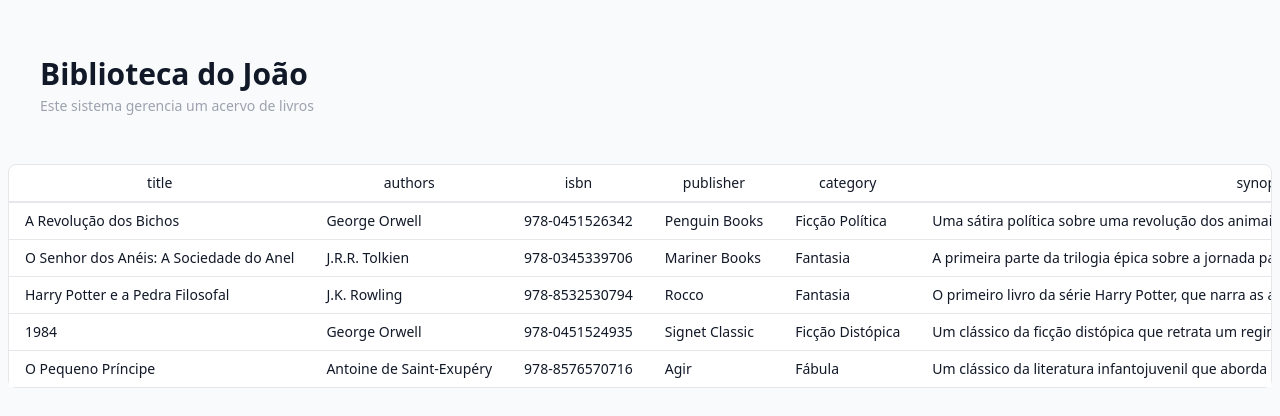
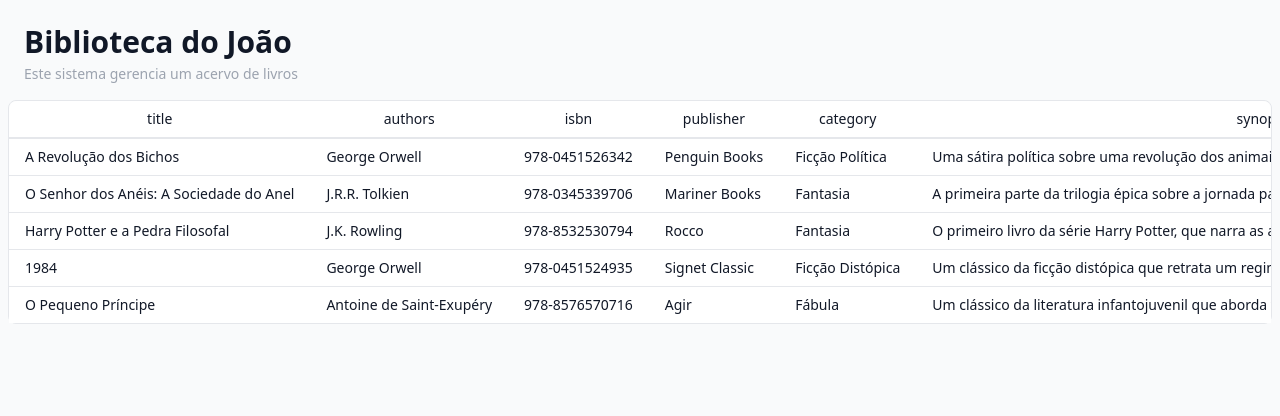
Before and after one commit to joaojeefer/first-next-app, a Next.js app: page /books in a window 1280 px wide. Shown: the top 416 px of the page. Built offline with nearby package versions, Linux system fonts and the light colour scheme.

Commit message:
refactor: :recycle: update wrapper component layout

```diff
--- a/src/components/Wrapper/index.tsx
+++ b/src/components/Wrapper/index.tsx
@@ -5,7 +5,7 @@ export function Wrapper(page: ReactNode) {
         <main className={`flex min-h-screen flex-col p-2 bg-gray-50`}>
             {/* header begins */}
             <header>
-                <div className="mx-auto max-w-screen-xl px-4 py-8 sm:px-6 sm:py-12 lg:px-8">
+                <div className="max-w-screen-xl p-4">
                     <div className="sm:flex sm:items-center">
                         <div className="text-center sm:text-left sm:mr-10">
                             <h1 className="text-2xl font-bold text-gray-900 sm:text-3xl">Biblioteca do João</h1>
```
